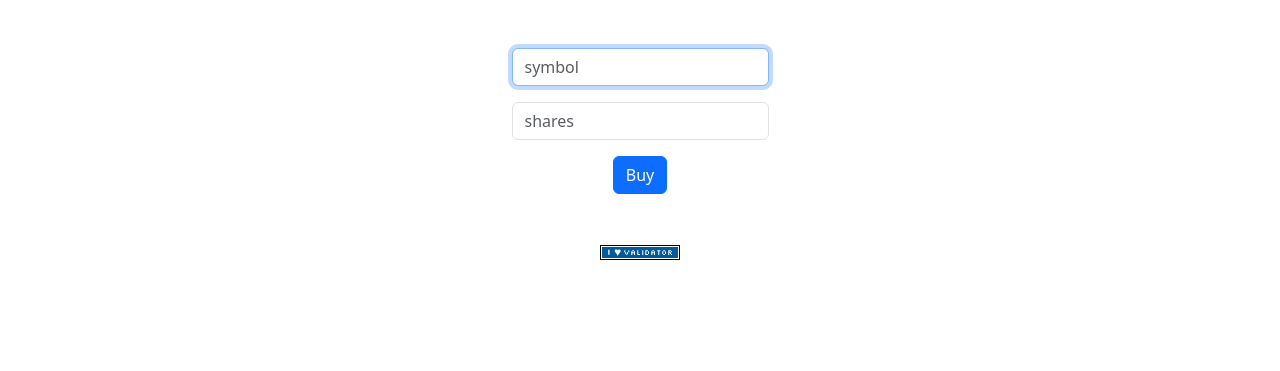
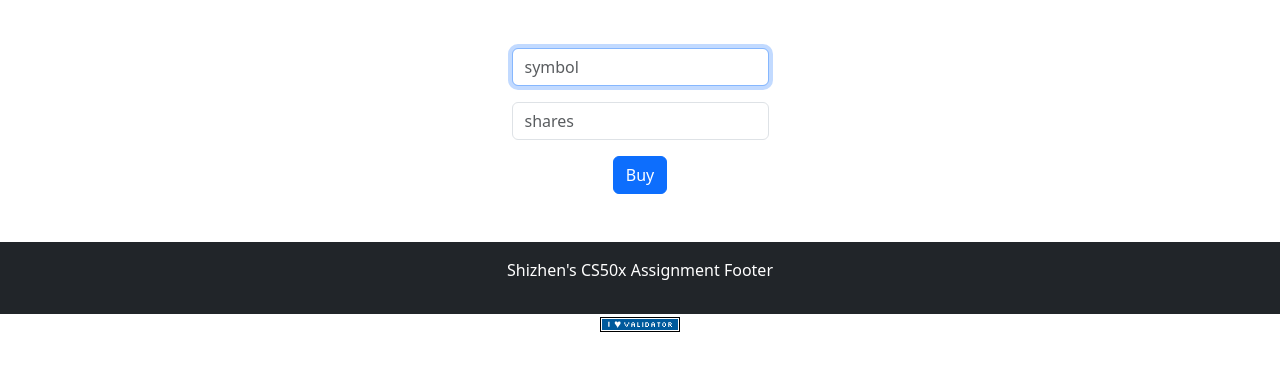
Before and after one commit to shiverin/finance, a Flask app: page /buy in a window 1280 px wide. Shown: the part 76-447 px from the top of the page. Run offline with Flask 3, Linux system fonts and the light colour scheme; the visitor is signed in with stand-in values (Sample User, id 1); some libraries are stand-ins or nearby versions.

Commit message:
Initial commit

```diff
--- a/templates/layout.html
+++ b/templates/layout.html
@@ -121,7 +121,9 @@
             {% endblock %}
 
         </main>
-
+        <footer class="footer-top py-3 bg-dark text-white text-center">
+            <p>Shizhen's CS50x Assignment Footer</p>
+        </footer>
         <footer class="mb-5">
             <form action="https://validator.w3.org/check" class="text-center" enctype="multipart/form-data" method="post" target="_blank">
                 <input name="doctype" type="hidden" value="HTML5">
```
